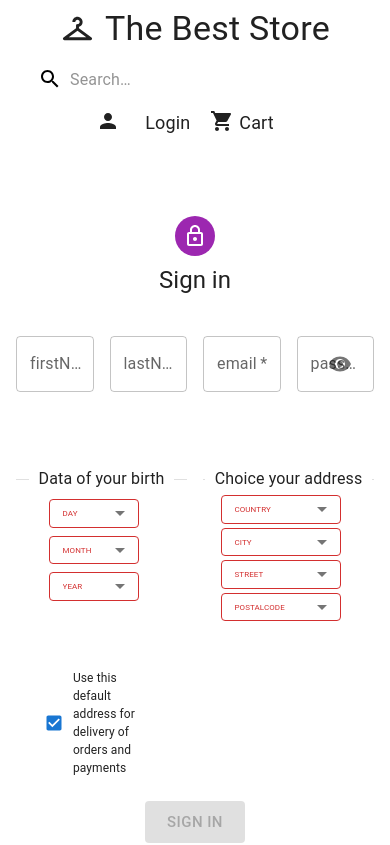
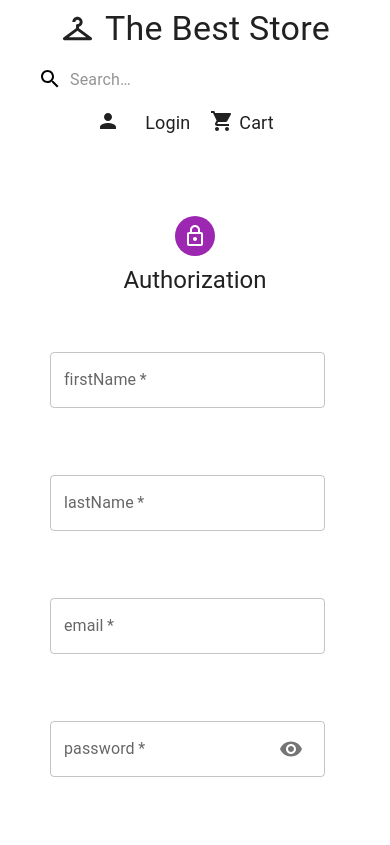
Before and after one commit to maybe-skiFF/eCommerce-Application, a React (Vite) app: page /registration in a window 390 px wide. Shown: the top 845 px of the page. Built offline with nearby package versions, Linux system fonts and the light colour scheme; what @commercetools/platform-sdk, @commercetools/sdk-client-v2 would draw is missing.

Commit message:
feat: add styles for mobile

```diff
--- a/src/components/forms/AgeBlock.tsx
+++ b/src/components/forms/AgeBlock.tsx
@@ -60,14 +60,28 @@ export const AgeBlock = () => {
 
   return (
     <Box
-      sx={{ mt: 3, mb: 3, mr: 'auto', ml: 'auto', minWidth: 120 }}
+      sx={{
+        mt: 3,
+        mb: 3,
+        mr: 'auto',
+        ml: 'auto',
+        minWidth: 120,
+      }}
       onMouseOut={handleMouseOut}
     >
       <Divider sx={{ mb: 2 }}>Data of your birth</Divider>
       <Grid
         container
-        spacing={2}
-        sx={{ justifyContent: 'center', flexWrap: 'wrap' }}
+        spacing={1}
+        sx={{
+          justifyContent: 'center',
+          flexWrap: 'wrap',
+          '@media screen and (max-width:520px)': {
+            width: '100%',
+            flexDirection: 'column',
+            alignItems: 'center',
+          },
+        }}
       >
         {getFormControl(
           'day',
--- a/src/components/forms/RegistrationBlock.tsx
+++ b/src/components/forms/RegistrationBlock.tsx
@@ -69,17 +69,21 @@ export const RegistrationBlock = () => {
   // };
   const handleName = (event: ChangeEvent<HTMLInputElement>): void => {
     setStatusName(checkValidationTextField(event.target.value));
+    console.log(checkValidationTextField(event.target.value));
   };
   const handleLastName = (event: ChangeEvent<HTMLInputElement>): void => {
     setStatusLastName(checkValidationTextField(event.target.value));
+    console.log(checkValidationTextField(event.target.value));
   };
   const handleOnInputEmail = (event: ChangeEvent<HTMLInputElement>): void => {
     setCurrentStatusEmail(checkValidationFieldEmail(event.target.value));
+    console.log(checkValidationFieldEmail(event.target.value));
   };
   const handleOnInputPassword = (
     event: ChangeEvent<HTMLInputElement>,
   ): void => {
     setCurrentStatusPassword(checkValidationFieldPassword(event.target.value));
+    console.log(checkValidationFieldPassword(event.target.value));
   };
   const handleStatusAge = () => {
     setCurrentAge(
@@ -136,6 +140,10 @@ export const RegistrationBlock = () => {
       noValidate
       onSubmit={event => void handleSubmit(event)}
       sx={{
+        paddingLeft: '0',
+        paddingRight: '0',
+        maxWidth: '1100px',
+        width: '90%',
         mt: 3,
         display: 'flex',
         flexDirection: 'column',
@@ -143,17 +151,21 @@ export const RegistrationBlock = () => {
       }}
     >
       {SimpleSnackbar(serverMessage, open, handleClose)}
-      <Grid container spacing={2}>
-        <Grid item xs={3}>
+      <Grid
+        container
+        spacing={2}
+        sx={{ margin: '0 auto', justifyContent: 'space-between' }}
+      >
+        <Grid item xs={15} md={5} sm={6} lg={6}>
           {getTextForm('firstName', statusName, handleName, true)}
         </Grid>
-        <Grid item xs={3}>
+        <Grid item xs={15} md={5} sm={6} lg={6}>
           {getTextForm('lastName', statusLastName, handleLastName, true)}
         </Grid>
-        <Grid item xs={3}>
+        <Grid item xs={15} md={5} sm={6} lg={6}>
           {getTextForm('email', currentStatusEmail, handleOnInputEmail, true)}
         </Grid>
-        <Grid item xs={3}>
+        <Grid item xs={15} md={5} sm={6} lg={6}>
           {getTextForm(
             'password',
             currentStatusPassword,
@@ -162,13 +174,13 @@ export const RegistrationBlock = () => {
             getInputProps(handleClickShowPassword, showPassword),
           )}
         </Grid>
-        <Grid item xs={6} onChange={handleStatusAge}>
+        <Grid item xs={12} md={5.5} sm={12} onChange={handleStatusAge}>
           <AgeBlock />
         </Grid>
-        <Grid item xs={6} onChange={handleStatusAddress}>
+        <Grid item xs={12} md={5.5} sm={12} onChange={handleStatusAddress}>
           <AddressBlock text={SERVICE_MESSAGES.address} value={'default'} />
         </Grid>
-        <Grid item xs={4} ml={'8%'} mr={'8%'} mt={1}>
+        <Grid item xs={9} md={5.5} sm={12} ml={'8%'} mr={'8%'} mt={1}>
           <FormControlLabel
             control={
               <Checkbox
@@ -186,7 +198,7 @@ export const RegistrationBlock = () => {
             }
           />
         </Grid>
-        <Grid item xs={6} onMouseLeave={handleStatusAge}>
+        <Grid item xs={12} md={5.5} sm={12} onMouseLeave={handleStatusAge}>
           <Collapse in={openDefaultAddress} timeout="auto" unmountOnExit>
             <AddressBlock
               text={SERVICE_MESSAGES.addressShipping}
@@ -230,7 +242,8 @@ export const RegistrationBlock = () => {
           isCurrentAge,
           isCurrentAddress,
         ],
-        SERVICE_MESSAGES.signIn,
+        SERVICE_MESSAGES.authorization,
+        handleStatusAddress,
       )}
     </Box>
   );
--- a/src/components/forms/SubmitButton.tsx
+++ b/src/components/forms/SubmitButton.tsx
@@ -13,7 +13,7 @@ export const SubmitButton = (
       variant="contained"
       disabled={statuses.some(status => status !== SERVICE_MESSAGES.checkDone)}
       sx={{ mt: 3, mb: 2 }}
-      onClick={callback}
+      onMouseLeave={callback}
     >
       {text}
     </Button>
--- a/src/components/pages/RegistrationPage/RegistrationPage.tsx
+++ b/src/components/pages/RegistrationPage/RegistrationPage.tsx
@@ -32,7 +32,7 @@ export function RegistrationPage(): ReactNode {
             <LockOutlinedIcon />
           </Avatar>
           <Typography component="h1" variant="h5">
-            {SERVICE_MESSAGES.signIn}
+            {SERVICE_MESSAGES.authorization}
           </Typography>
           <RegistrationBlock />
           <Grid container justifyContent="flex-end">
--- a/src/constants/SERVICE_MESSAGES.ts
+++ b/src/constants/SERVICE_MESSAGES.ts
@@ -1,4 +1,5 @@
 export const SERVICE_MESSAGES = {
+  authorization: 'Authorization',
   address: 'Choice your address',
   addressShipping: 'Choice your shipping address',
   addressBilling: 'Choice your billing address',
--- a/src/constants/STYLES.ts
+++ b/src/constants/STYLES.ts
@@ -4,5 +4,22 @@ export const STYLE_FOR_HELPER = {
   width: '100%',
 };
 
-export const STYLE_FOR_DATATIME = { ml: 3, mr: 3, mt: 1, minWidth: 90 };
-export const STYLE_FOR_ADDRESS = { ml: 1.5, mr: 1.5, mt: 0.5, minWidth: 120 };
+export const STYLE_FOR_DATATIME = {
+  ml: 3,
+  mr: 3,
+  mt: 1,
+  minWidth: 100,
+  '@media screen and (max-width:520px)': {
+    'min-width': '40px',
+    padding: '0',
+  },
+};
+export const STYLE_FOR_ADDRESS = {
+  ml: 1.5,
+  mr: 1.5,
+  mt: 0.5,
+  minWidth: 130,
+  '@media screen and (max-width:520px)': {
+    minWidth: '100%',
+  },
+};
--- a/src/utils/createFormControl.tsx
+++ b/src/utils/createFormControl.tsx
@@ -10,6 +10,7 @@ import {
   SelectChangeEvent,
   TextField,
 } from '@mui/material';
+
 import { ChangeEvent } from 'react';
 import { SERVICE_MESSAGES } from 'src/constants/SERVICE_MESSAGES';
 import { STYLE_FOR_HELPER } from 'src/constants/STYLES';
@@ -21,7 +22,13 @@ const createListItem = (item: string) => {
       divider={true}
       value={sameValue.length === 1 ? sameValue[0] : sameValue[1]}
       key={item}
-      sx={{ width: 1, fontSize: '45%' }}
+      sx={{
+        width: 1,
+        fontSize: '45%',
+        '@media screen and (max-width:520px)': {
+          width: '100%',
+        },
+      }}
     >
       {sameValue[0].length === 1 ? '0' + sameValue[0] : sameValue[0]}
     </MenuItem>
@@ -44,9 +51,21 @@ export const getFormControl = (
   callback2?: () => void,
 ): JSX.Element => {
   return (
-    <div>
-      <FormControl sx={styles} size="small" error={selectValue === ''}>
-        <InputLabel id={purpose} sx={{ fontSize: '50%' }}>
+    <div style={{ maxWidth: '600px', minWidth: '100px', marginLeft: '1%' }}>
+      <FormControl
+        fullWidth
+        sx={{
+          styles,
+        }}
+        size="small"
+        error={selectValue === ''}
+      >
+        <InputLabel
+          id={purpose}
+          sx={{
+            fontSize: '50%',
+          }}
+        >
           {purpose.toUpperCase()}
         </InputLabel>
         <Select
@@ -55,7 +74,14 @@ export const getFormControl = (
           id={purpose}
           value={selectValue}
           label={purpose.toUpperCase()}
-          sx={{ fontSize: '50%' }}
+          sx={{
+            fontSize: '50%',
+            marginTop: '3%',
+            '@media screen and (max-width:520px)': {
+              width: '100%',
+              padding: '0',
+            },
+          }}
           key={`${purpose}`}
           onChange={callback}
           onMouseLeave={callback2}
@@ -106,6 +132,7 @@ export const getTextForm = (
           : true
       }
       helperText={state}
+      sx={{ width: 'calc(90% - 15px)' }}
       FormHelperTextProps={{
         sx: STYLE_FOR_HELPER,
       }}
```
